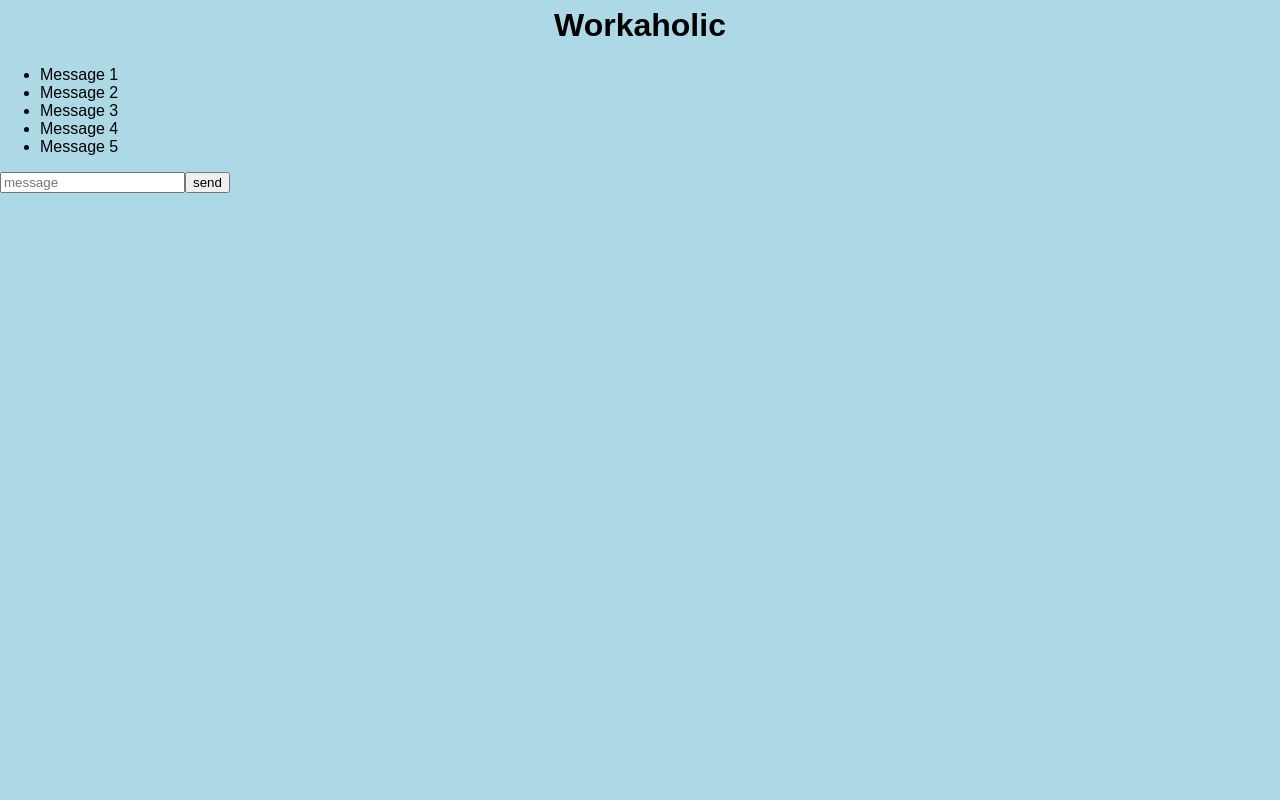
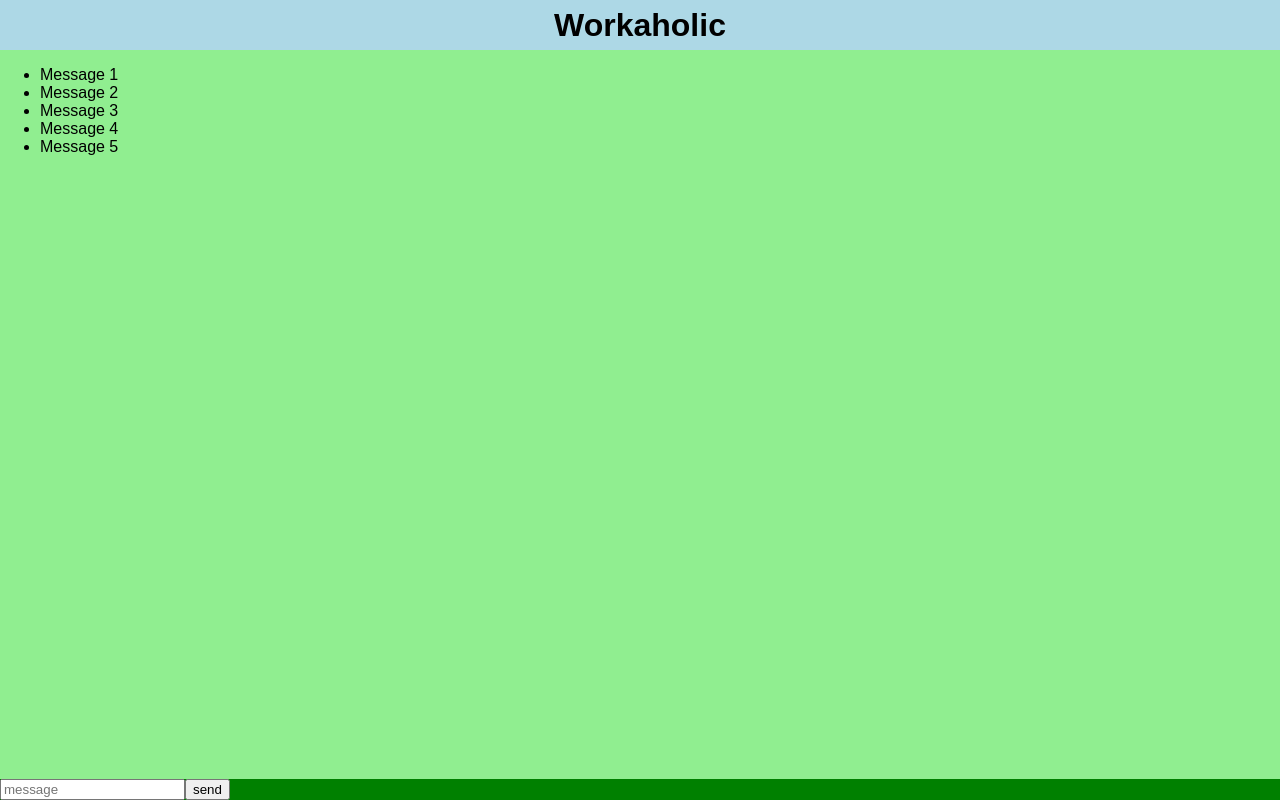
Before and after one commit to FredericKtan/workaholic, a React (Create React App) app in the folder frontend/: page / in a window 1280 px wide. Built offline with nearby package versions, Linux system fonts and the light colour scheme.

Commit message:
:art: Splitted app into 3 sections

```diff
--- a/frontend/src/App.css
+++ b/frontend/src/App.css
@@ -12,3 +12,17 @@
   justify-content: center;
   align-items: center;
 }
+
+.layout-column-reversed {
+  display: flex;
+  flex-direction: column-reverse;
+  flex: 1;
+  background-color: green;
+}
+
+.layout-column {
+  display: flex;
+  flex-direction: column;
+  flex: 1;
+  background-color: lightgreen;
+}
--- a/frontend/src/App.js
+++ b/frontend/src/App.js
@@ -4,18 +4,20 @@ import './App.css';
 const App = () => (
   <div className="app">
     <header className="header"><h1>Workaholic</h1></header>
-    <div>
-      <ul>
-        <li>Message 1</li>
-        <li>Message 2</li>
-        <li>Message 3</li>
-        <li>Message 4</li>
-        <li>Message 5</li>
-      </ul>
+    <div className="layout-column-reversed">
       <form>
         <input type="text" placeholder="message" />
         <input type="submit" value="send" />
       </form>
+      <div className="layout-column">
+        <ul>
+          <li>Message 1</li>
+          <li>Message 2</li>
+          <li>Message 3</li>
+          <li>Message 4</li>
+          <li>Message 5</li>
+        </ul>
+      </div>
     </div>
   </div>
 );
```
Also changed, not shown: frontend/src/components/Layout.js (added).
